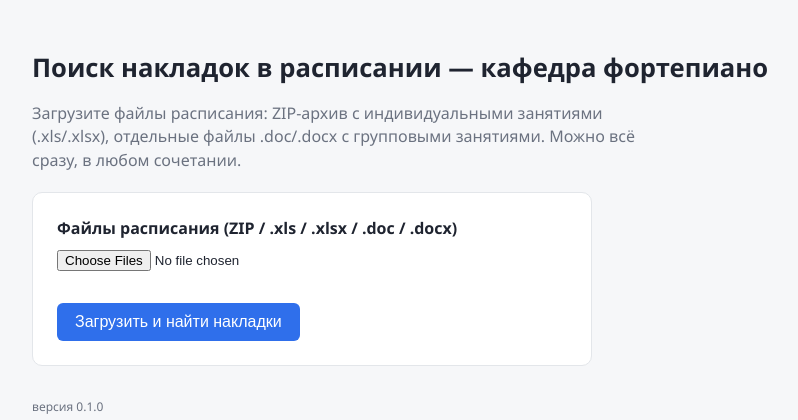
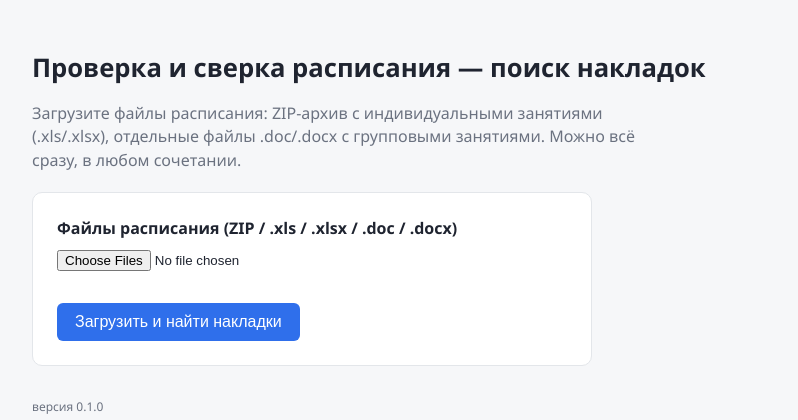
Before and after one commit to DartVeiper/cafedra-schedule, a FastAPI app: page / in a window 1280 px wide. Shown: the top 420 px of the page, without its empty margins (82-880 px from the left). Run offline with FastAPI, Linux system fonts and the light colour scheme; data that the repository does not hold is empty.

Commit message:
Убрать привязку к 'кафедре фортепиано' из названия и текстов
Проект — общий инструмент проверки/сверки расписания, а не что-то
специфичное для музыкального/фортепианного образования. Парсеры под
конкретный формат исходных файлов остаются как есть (это реальные файлы
одной кафедры), но название и подача в README/UI больше не привязаны к теме.

```diff
--- a/backend/app/main.py
+++ b/backend/app/main.py
@@ -35,7 +35,7 @@ GROUP_EXTS = {".doc", ".docx"}
 os.makedirs(UPLOADS_DIR, exist_ok=True)
 os.makedirs(os.path.dirname(DB_PATH), exist_ok=True)
 
-app = FastAPI(title="Кафедра фортепиано — поиск накладок в расписании")
+app = FastAPI(title="Проверка расписания — поиск накладок и сверка")
 app.mount("/static", StaticFiles(directory=os.path.join(APP_DIR, "static")), name="static")
 templates = Jinja2Templates(directory=os.path.join(APP_DIR, "templates"))
 
--- a/backend/app/templates/upload.html
+++ b/backend/app/templates/upload.html
@@ -2,7 +2,7 @@
 <html lang="ru">
 <head>
 <meta charset="utf-8">
-<title>Кафедра фортепиано — поиск накладок в расписании</title>
+<title>Проверка расписания — поиск накладок и сверка</title>
 <link rel="stylesheet" href="/static/style.css">
 </head>
 <body>
@@ -14,7 +14,7 @@
   </div>
   {% endif %}
 
-  <h1>Поиск накладок в расписании — кафедра фортепиано</h1>
+  <h1>Проверка и сверка расписания — поиск накладок</h1>
   <p class="lead">
     Загрузите файлы расписания: ZIP-архив с индивидуальными занятиями (.xls/.xlsx),
     отдельные файлы .doc/.docx с групповыми занятиями. Можно всё сразу, в любом сочетании.
--- a/backend/desktop_app.py
+++ b/backend/desktop_app.py
@@ -27,7 +27,7 @@ def _open_browser_when_ready() -> None:
 
 
 def main() -> None:
-    print("Запускается расписание кафедры фортепиано...")
+    print("Запускается программа проверки расписания...")
     print(f"Если браузер не откроется сам, зайдите на http://{HOST}:{PORT}")
     print("Чтобы остановить программу — закройте это окно.")
     threading.Thread(target=_open_browser_when_ready, daemon=True).start()
```
Also changed, not shown: README.md.
